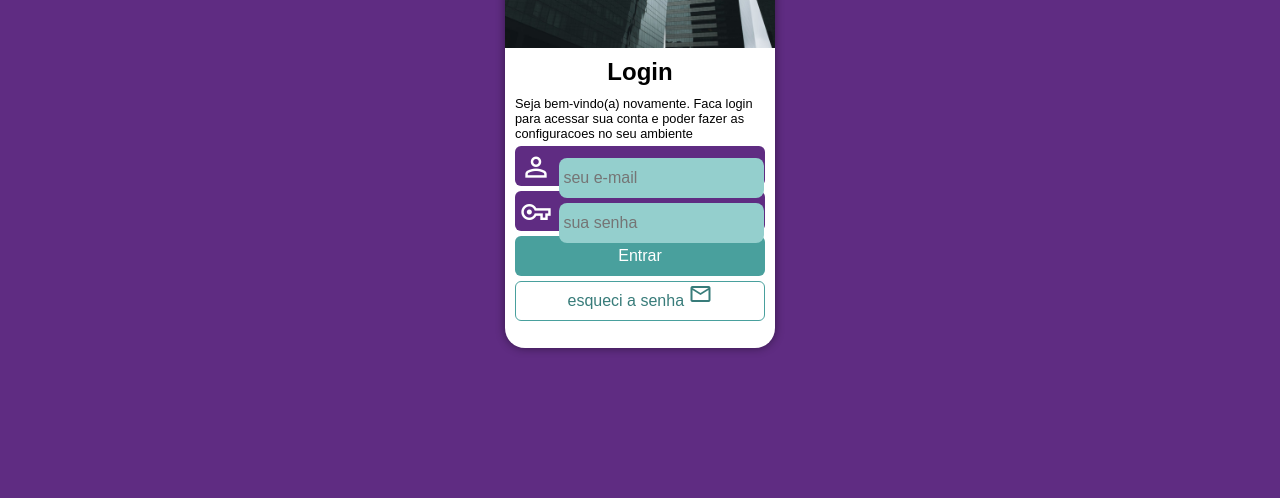
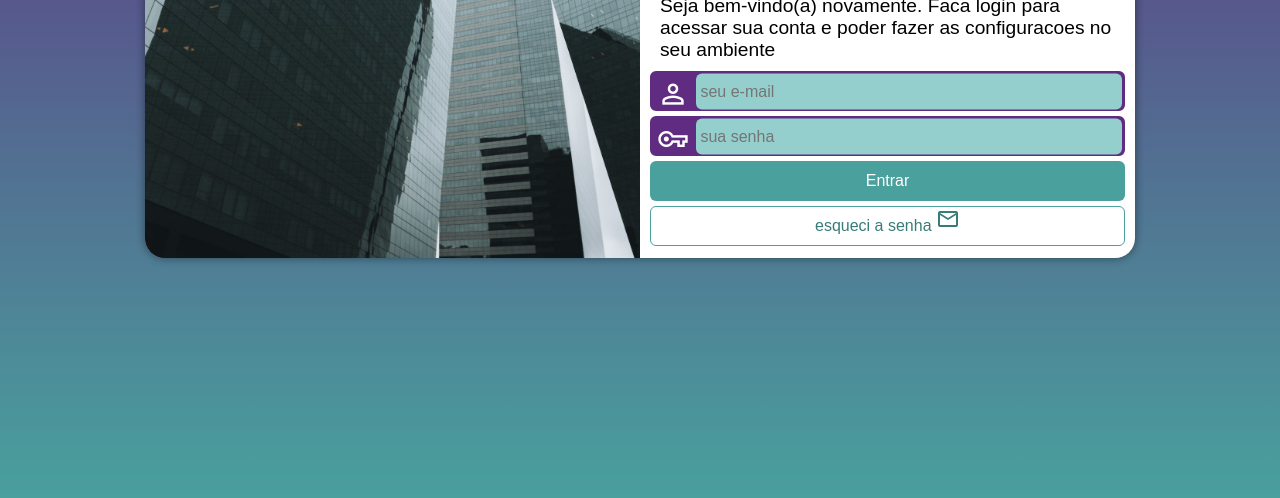
Before and after one commit to erickimkk/projeto-login, a plain HTML site: page index.html in a window 1280 px wide. Shown: the part 302-800 px from the top of the page. Drawn offline with nearby package versions, Linux system fonts and the light colour scheme.

Commit message:
adicionando css

```diff
--- a/estilos/media-query.css
+++ b/estilos/media-query.css
@@ -8,13 +8,14 @@
 */
 
 @media screen and (min-width: 768px) and (max-width: 992px) {
-
+    /* para tablet*/
     body{
         background-image: linear-gradient(to top, #49a09d,  #5f2c82);
     }
 
     section#login{
         width: 80vw;
+        height: 270px;
     }
     section#login > div#imagem{
         float:left;
@@ -27,9 +28,15 @@
     }
 }
 
-@media screen and (min-width: 992px) and (max-width: 1200px) {
+@media screen and (min-width: 992px) and (max-width: 12000px) {
+
+    body{
+        background-image: linear-gradient(to top, #49a09d,  #5f2c82);
+    }
+
     section#login{
         width: 990px;
+        height: 320px;
     }
     section#login > div#imagem{
         float:left;
@@ -47,5 +54,6 @@
 
     div#form > p{
         font-size: 1.2em;
+        margin: 10px;
     }
 }
--- a/estilos/style.css
+++ b/estilos/style.css
@@ -27,7 +27,7 @@ section#login{
     position: absolute;
     top: 50%;
     left: 50%;
-    transform:translate(-50%, -50%);
+
     overflow: hidden;
 
     background-color: white;
@@ -38,6 +38,8 @@ section#login{
 
     transition: width .3s, height .3s;
     transition-timing-function: ease;
+
+    transform:translate(-50%, -50%);
 }
 
 section#login > div#imagem {
@@ -65,6 +67,7 @@ div#form > p{
 
 form > div.campo{
     background-color: #5f2c82;
+    border: 2px solid #5f2c82;
     display: block;
     width: 100%;
     height: 40px;
@@ -88,10 +91,15 @@ div.campo > input{
     font-size: 1em;
     width: calc(100% - 45px);
     height: 100%;
-    transform: translate();
+
     border: 0px;
-    border-radius: 8px;
+    border-radius: 6px;
     padding: 4px;
+    transform: translateY(-13.5px);
+}
+
+div.campo > input:focus-within{
+    background-color: white;
 }
 
 form > input[type=submit]{
```
